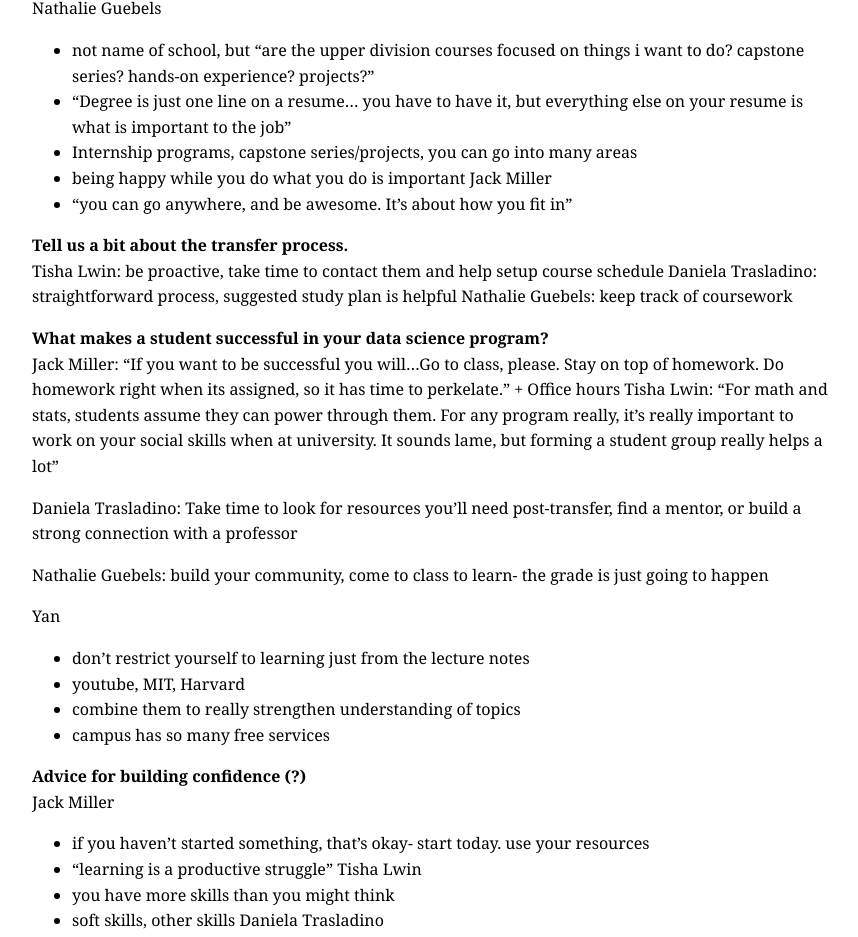
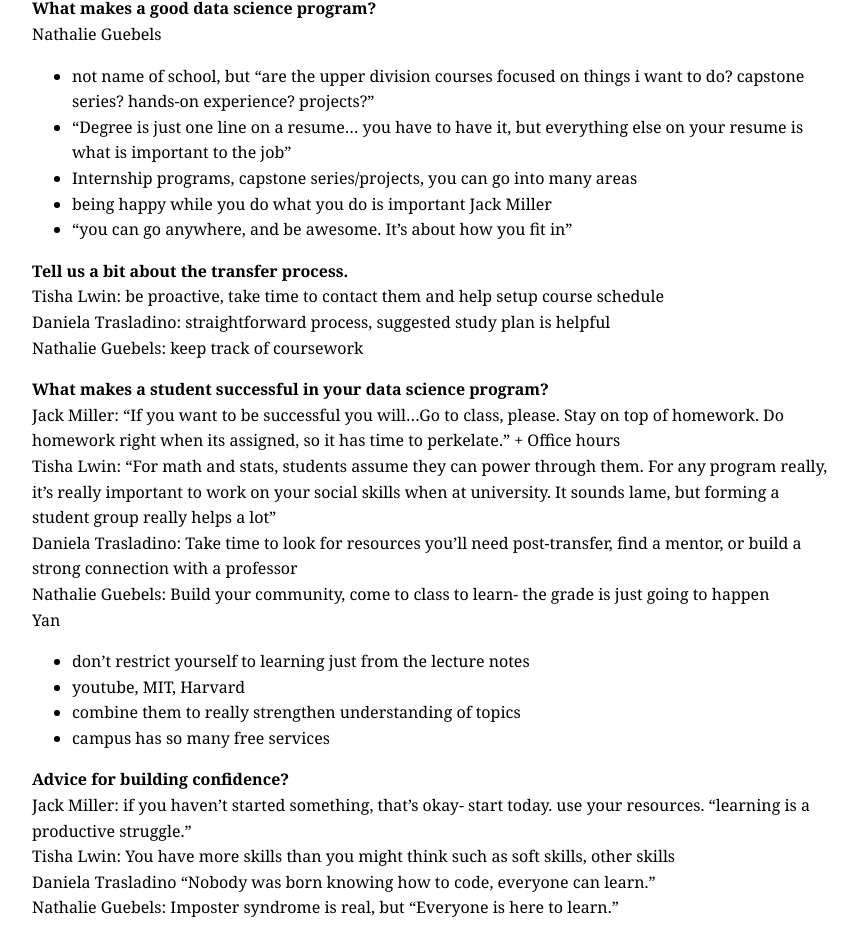
Before and after one commit to CaptainSapphire/PH-s-Blog, a Jekyll site: the page built from _posts/2026-03-13-UCSB-Datathon.md, in a window 1280 px wide and 1400 px high, scrolled down 1466 px. Shown: the top 937 px of the window, without its empty margins (208-1066 px from the left). Built offline with Jekyll 4.4.1, drawn with Linux system fonts in a browser that asks for light colours; some of the changed text lies outside the part shown.

Commit message:
Update 2026-03-13-UCSB-Datathon.md

```diff
--- a/_posts/2026-03-13-UCSB-Datathon.md
+++ b/_posts/2026-03-13-UCSB-Datathon.md
@@ -42,41 +41,32 @@
 - "you can go anywhere, and be awesome. It's about how you fit in"
 
 **Tell us a bit about the transfer process.** <br>
-Tisha Lwin: be proactive, take time to contact them and help setup course schedule
-Daniela Trasladino: straightforward process, suggested study plan is helpful
-Nathalie Guebels: keep track of coursework
+Tisha Lwin: be proactive, take time to contact them and help setup course schedule <br>
+Daniela Trasladino: straightforward process, suggested study plan is helpful <br>
+Nathalie Guebels: keep track of coursework <br>
 
 **What makes a student successful in your data science program?** <br>
-Jack Miller: "If you want to be successful you will...Go to class, please. Stay on top of homework. Do homework right when its assigned, so it has time to perkelate." + Office hours
-Tisha Lwin: "For math and stats, students assume they can power through them. For any program really, it's really important to work on your social skills when at university. It sounds lame, but forming a student group really helps a lot"
-
-Daniela Trasladino: Take time to look for resources you'll need post-transfer, find a mentor, or build a strong connection with a professor
-
-Nathalie Guebels: build your community, come to class to learn- the grade is just going to happen
-
+Jack Miller: "If you want to be successful you will...Go to class, please. Stay on top of homework. Do homework right when its assigned, so it has time to perkelate." + Office hours <br>
+Tisha Lwin: "For math and stats, students assume they can power through them. For any program really, it's really important to work on your social skills when at university. It sounds lame, but forming a student group really helps a lot" <br>
+Daniela Trasladino: Take time to look for resources you'll need post-transfer, find a mentor, or build a strong connection with a professor <br>
+Nathalie Guebels: Build your community, come to class to learn- the grade is just going to happen <br>
 Yan
 - don't restrict yourself to learning just from the lecture notes
 - youtube, MIT, Harvard
 - combine them to really strengthen understanding of topics
 - campus has so many free services
 
-**Advice for building confidence (?)** <br>
-Jack Miller
-- if you haven't started something, that's okay- start today. use your resources
-- "learning is a productive struggle"
-Tisha Lwin
-- you have more skills than you might think
-- soft skills, other skills
-Daniela Trasladino
-- "nobody was born knowing how to code, everyone can learn"
-Nathalie Guebels
-- imposter syndrome is real, no one really knows though. everyone is here to learn
+**Advice for building confidence?** <br>
+Jack Miller: if you haven't started something, that's okay- start today. use your resources. "learning is a productive struggle."  <br>
+Tisha Lwin: You have more skills than you might think such as soft skills, other skills  <br>
+Daniela Trasladino "Nobody was born knowing how to code, everyone can learn."  <br>
+Nathalie Guebels: Imposter syndrome is real, but "Everyone is here to learn."  <br>
 
-**One piece of advice for students**
-Jack Miller - "Ask questions, enjoy the process, use your resouces"
-Tisha Lwin - "Take care of yourself, youre getting your education for you, so you cant be in a class if youre struggling with other things"
-Daniela Trasladino - "everyone goes at their own pace, and be patient with yourself"
-Nathalie Guebels - "Don't be afraid of trinyg something new, there's no wrong major, don't be afraid to reach out"
+**One piece of advice for students** <br>
+Jack Miller: "Ask questions, enjoy the process, use your resouces" <br>
+Tisha Lwin: "Take care of yourself, youre getting your education for you, so you cant be in a class if youre struggling with other things" <br>
+Daniela Trasladino: "everyone goes at their own pace, and be patient with yourself" <br>
+Nathalie Guebels: "Don't be afraid of trinyg something new, there's no wrong major, don't be afraid to reach out" <br>
 
 ## Lab 1
 The first lab was learning R programmming. However, I already use R, and they used the same guide as the [CSUCI datathon](https://www.priyaharry.com/PH-s-Blog/2025/04/28/CSUCI-Datathon.html) did. However, it was enjoyable getting to review (even if I use R weekly for my STATS C1000H class).
@@ -149,9 +138,9 @@
 
 
 **If you do hire for data sci, what are you looking for a in a student? How do they stand out?** <br>
-James O' Brien: What they are interested in
-Sam Shanny-Csik: build a portfolio of cool projects!
-John Ramirez: teamwork, knowing how to collaborate with a team on a project, being passionate about your data, portfolio of projects
+James O' Brien: What they are interested in <br>
+Sam Shanny-Csik: build a portfolio of cool projects! <br>
+John Ramirez: teamwork, knowing how to collaborate with a team on a project, being passionate about your data, portfolio of projects <br>
 Nancy Kim:
 - soft skills
 - "are they somebody i want to work with/is it someone i would trust to work with the data + how is their curiosity to learn"
@@ -164,12 +153,12 @@
 - for technology, really important is resource management, big data computation, and parallel processing
 - optimization, help things run faster
 
-**One piece of advice** <br>
-James O' Brien: keep learning, stay motivated
-Sam Shanny-Csik: join in-person learning communities! + network
-John Ramirez: build a bigger network, don't be afraid to fail, don't ever give up
-Nancy Kim: own your mistakes, don't be afraid to fail
-Zoe Holzer: "a lot of you won't like this answer... but you really need to study"
+**One piece of advice?** <br>
+James O' Brien: Keep learning, stay motivated. <br>
+Sam Shanny-Csik: Join in-person learning communities! + network <br>
+John Ramirez: Build a bigger network, don't be afraid to fail, don't ever give up. <br>
+Nancy Kim: Own your mistakes, don't be afraid to fail. <br>
+Zoe Holzer: "a lot of you won't like this answer... but you really need to study." <br>
 
 ## Lab 2
 The second lab was the datathon, where we got 1.5 hours to code and make our analysis. Everything I made is available in [this repository](https://github.com/CaptainSapphire/UCSB-Datathon-2026), but essentially, I answered some of the challenge questions and the 1/2 main questions. While the R programming wasn't anything inherently new, I think practicing quick thinking and critical analysis was definitely worth coming to this event. Plus, there was some R syntax I had to look up, like ~facetwrap, or na.rm. I enjoyed talking with the various professors and data science students who came and observed the event as well, they were incredibly helpful and informative as to what data science is like at UCSB.
```
Also changed, not shown: other parts of _posts/2026-03-13-UCSB-Datathon.md (+21 -23 lines).
